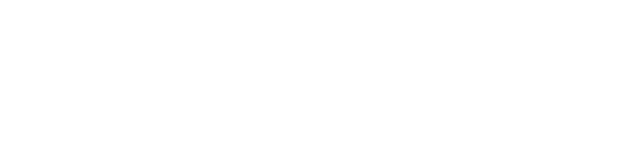
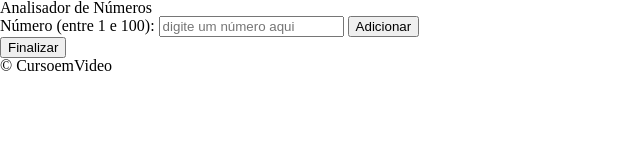
Before and after one commit to PereiraFelipeSilva/curso-em-video-JS, a plain HTML site: page praticando-arrays/index.html in a window 1280 px wide. Shown: the whole page, without its empty margins (0-640 px from the left). Drawn offline with Linux system fonts and the light colour scheme.

Commit message:
criação do html da aplicação

```diff
--- a/praticando-arrays/index.html
+++ b/praticando-arrays/index.html
@@ -9,7 +9,42 @@
       <title>Analisador de Números</title>
    </head>
    <body>
+      <header>
+         <h1 class="titulo-principal">Analisador de Números</h1>
+      </header>
+      <main>
+         <section>
+            <div class="info-numeros">
+               <p>
+                  Número (entre 1 e 100):
+                  <input
+                     type="number"
+                     class="input-numero"
+                     required
+                     placeholder="digite um número aqui"
+                     value=""
+                  />
+                  <input
+                     type="button"
+                     value="Adicionar"
+                     class="botao-adicionar"
+                  />
+               </p>
+            </div>
+            <div class="area-numeros">
+               <ul class="array-numeros"></ul>
+               <input type="button" value="Finalizar">
+            </div>
+            <div class="resultado">
+               <p class="resultados">
 
+               </p>
+            </div>
+         </section>
+      </main>
+      <footer>
+         &copy; CursoemVideo
+      </footer>
 
       <script src="js/index.js"></script>
    </body>
```
Lines whose indentation alone changed are shown as unchanged.
